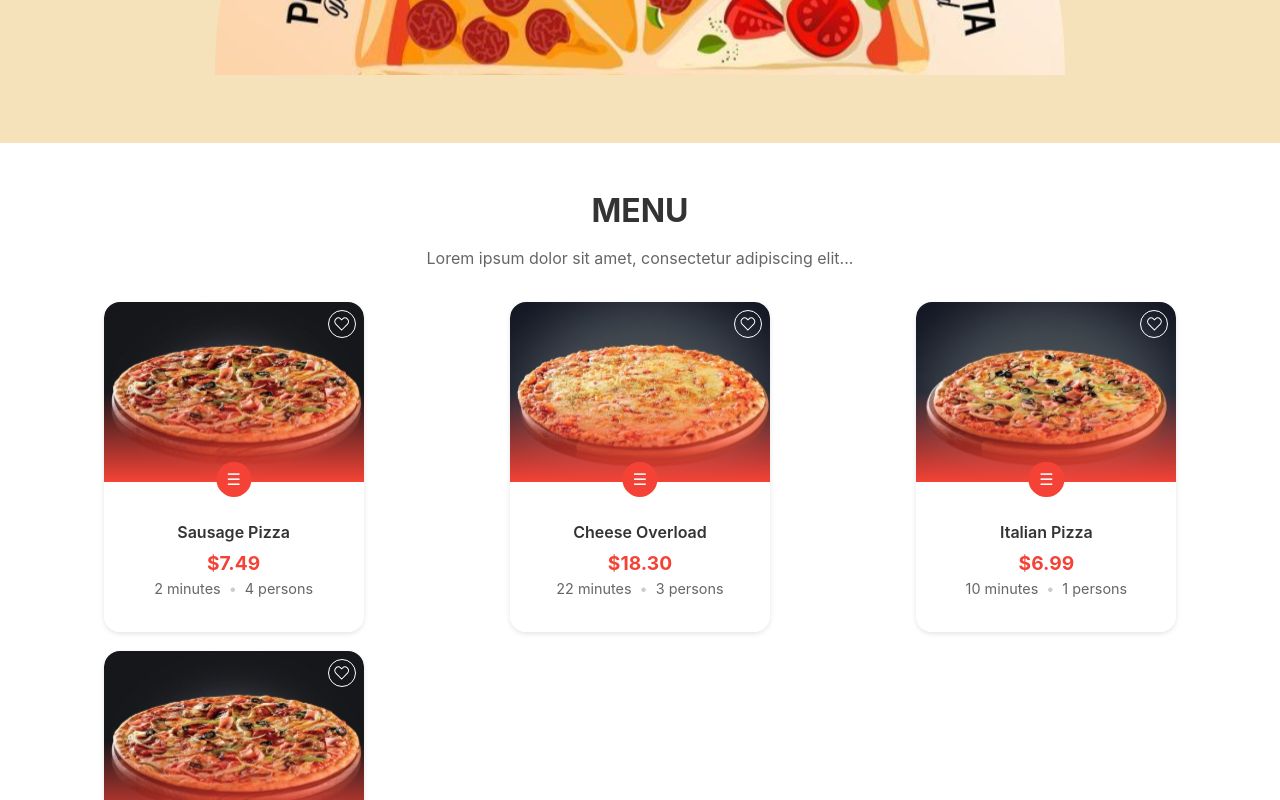
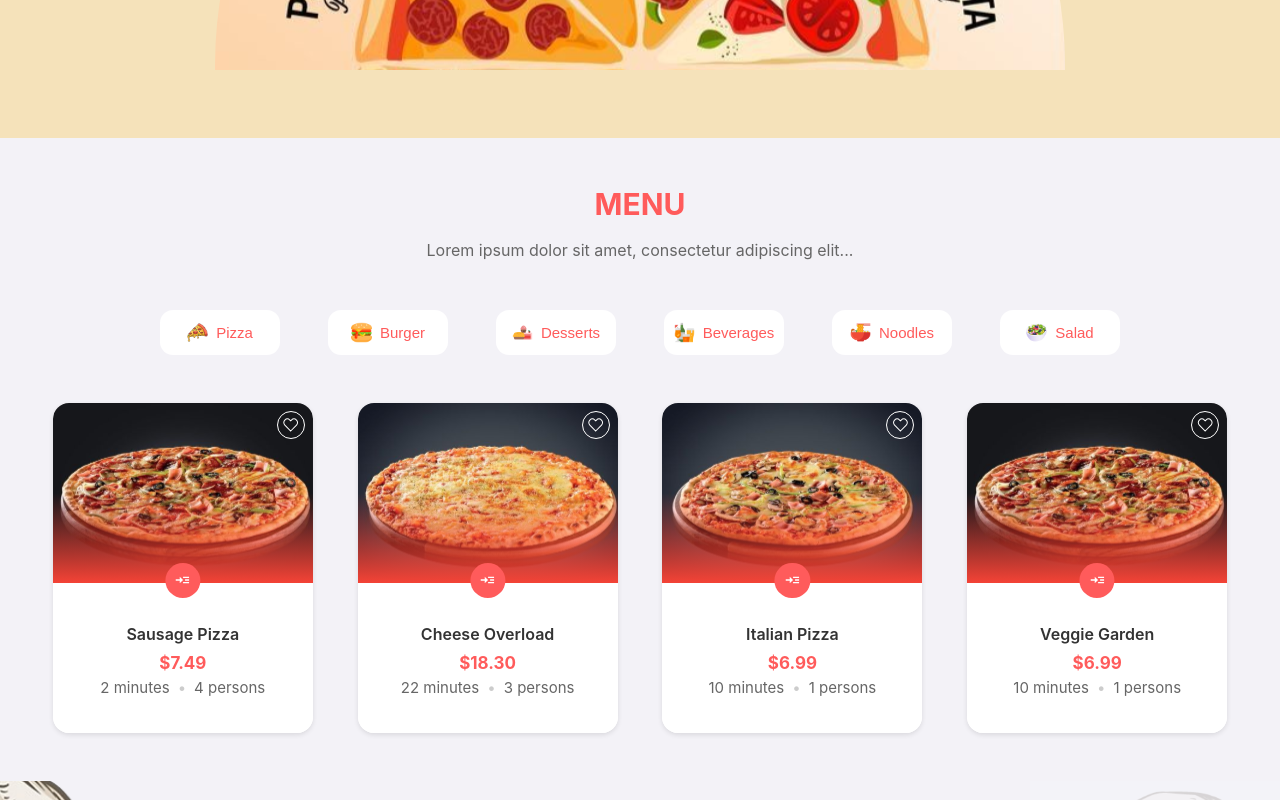
Before and after one commit to baonhi12/restaurant-system-frontend, a React (Create React App) app: page /menu in a window 1280 px wide. Shown: the part 680-1480 px from the top of the page. Built offline with nearby package versions, Linux system fonts and the light colour scheme.

Commit message:
edit layout of user reservation page

```diff
--- a/src/components/usercomponent/MenuPage/MenuCategorySection.js
+++ b/src/components/usercomponent/MenuPage/MenuCategorySection.js
@@ -4,6 +4,13 @@ import PizzaCard from './PizzaCard'; // Cùng thư mục
 import pizzaCard1 from '../../../assets/images/pizza-card-1.svg';
 import pizzaCard2 from '../../../assets/images/pizza-card-2.svg';
 import pizzaCard3 from '../../../assets/images/pizza-card-3.svg';
+import Button from '../../admincomponent/Button';
+import cate_pizza from '../../../assets/images/cate_pizza.png';
+import cate_burger from '../../../assets/images/cate_burger.png';
+import cate_desserts from '../../../assets/images/cate_sweets.png';
+import cate_beverages from '../../../assets/images/cate_drink.png';
+import cate_noodles from '../../../assets/images/cate_ramen.png';
+import cate_salad from '../../../assets/images/cate_salad.png';
 
 function MenuCategorySection() {
   // Dữ liệu mock, mỗi pizza có thêm 'description' riêng
@@ -58,6 +65,15 @@ function MenuCategorySection() {
           Lorem ipsum dolor sit amet, consectetur adipiscing elit...
         </p>
 
+        <div style={styles.filter}>
+            <Button><img src={cate_pizza} alt='cate_pizza' width='21rem' height='21rem' />Pizza</Button>
+            <Button><img src={cate_burger} alt='cate_burger' width='21rem' height='21rem' />Burger</Button>
+            <Button><img src={cate_desserts} alt='cate_desserts' width='21rem' height='21rem' />Desserts</Button>
+            <Button><img src={cate_beverages} alt='cate_beverages' width='21rem' height='21rem' />Beverages</Button>
+            <Button><img src={cate_noodles} alt='cate_noodles' width='21rem' height='21rem' />Noodles</Button>
+            <Button><img src={cate_salad} alt='cate_salad' width='21rem' height='21rem' />Salad</Button>
+        </div>
+
         <div style={styles.grid}>
           {products.map((p) => (
             <PizzaCard
@@ -82,7 +98,7 @@ export default MenuCategorySection;
 
 const styles = {
   section: {
-    backgroundColor: '#fff',
+    backgroundColor: '#F3F2F7',
     textAlign: 'center',
     padding: '3rem 1rem',
   },
@@ -91,11 +107,11 @@ const styles = {
     margin: '0 auto',
   },
   title: {
-    fontSize: '2rem',
+    fontSize: '30px',
     fontWeight: 'bold',
     marginBottom: '1rem',
     textTransform: 'uppercase',
-    color: '#333',
+    color: '#FF5B5B',
   },
   description: {
     fontSize: '1rem',
@@ -104,9 +120,15 @@ const styles = {
     margin: '0 auto 2rem',
     lineHeight: 1.5,
   },
+  filter: {
+    display: 'flex',
+    justifyContent: 'center',
+    gap: '3rem',
+    margin: '3rem 0',
+  },
   grid: {
     display: 'grid',
-    gridTemplateColumns: 'repeat(3, 1fr)',
+    gridTemplateColumns: 'repeat(4, 1fr)',
     gap: '1.2rem',
     justifyItems: 'center',
   },
--- a/src/components/usercomponent/MenuPage/MenuTopSection.js
+++ b/src/components/usercomponent/MenuPage/MenuTopSection.js
@@ -46,7 +46,7 @@ const styles = {
   },
   // Tiêu đề 2 dòng, đậm, màu #333
   title: {
-    fontSize: '2rem',
+    fontSize: '30px',
     fontWeight: 'bold',
     color: '#333',
     margin: 0,
--- a/src/components/usercomponent/MenuPage/PizzaCard.js
+++ b/src/components/usercomponent/MenuPage/PizzaCard.js
@@ -1,6 +1,7 @@
 // src/components/MenuPage/PizzaCard.js
 import React, { useState } from 'react';
 import { useNavigate } from 'react-router-dom';
+import { MdOutlineReadMore } from "react-icons/md";
 
 function PizzaCard({ id, name, price, image, time, persons, description, rating }) {
   // State lưu trạng thái favorite
@@ -50,7 +51,7 @@ function PizzaCard({ id, name, price, image, time, persons, description, rating
 
       {/* Nút hamburger: click => sang trang chi tiết */}
       <button style={styles.hamburgerButton} onClick={handleHamburgerClick}>
-        ☰
+        <MdOutlineReadMore  />
       </button>
 
       {/* Phần dưới: tên, giá, time, persons */}
@@ -136,7 +137,7 @@ const styles = {
     height: '2.2rem',
     borderRadius: '50%',
     border: 'none',
-    backgroundColor: '#f44336',
+    backgroundColor: '#FF5B5B',
     color: '#fff',
     fontSize: '1rem',
     cursor: 'pointer',
@@ -154,22 +155,22 @@ const styles = {
     alignItems: 'center',
   },
   productName: {
-    fontSize: '1rem',
+    fontSize: '16px',
     fontWeight: '600',
     margin: '0.3rem 0',
     color: '#333',
   },
   productPrice: {
-    fontSize: '1.2rem',
+    fontSize: '17px',
     fontWeight: 'bold',
     margin: '0.3rem 0',
-    color: '#f44336',
+    color: '#FF5B5B',
   },
   infoRow: {
     display: 'flex',
     justifyContent: 'center',
     gap: '0.5rem',
-    fontSize: '0.9rem',
+    fontSize: '15px',
     color: '#666',
   },
   dot: {
--- a/src/pages/userpage/MenuDetailPage.js
+++ b/src/pages/userpage/MenuDetailPage.js
@@ -87,12 +87,11 @@ function MenuDetailPage() {
         <span style={styles.breadcrumbItem}>Pizza</span>
       </div>
 
-      {/* Tiêu đề món */}
-      <h1 style={styles.title}>{mainPizza.name}</h1>
-
       <div style={styles.topSection}>
         {/* Cột trái: Thông tin, mô tả, rating */}
         <div style={styles.infoCol}>
+          {/* Tiêu đề món */}
+          <h1 style={styles.title}>{mainPizza.name}</h1>
           <h2 style={styles.price}>${numericPrice.toFixed(2)}</h2>
           <div style={styles.ratingRow}>
             {renderStarRating(mainPizza.rating)}
@@ -153,7 +152,7 @@ export default MenuDetailPage;
 const styles = {
   container: {
     maxWidth: '1200px',
-    margin: '0 auto',
+    margin: '0 5rem',
     padding: '2rem 1rem',
     fontFamily: 'sans-serif',
   },
@@ -169,9 +168,14 @@ const styles = {
   },
   breadcrumbItem: {
     cursor: 'pointer',
+    backgroundColor: '#FF5B5B',
+    color: '#ffffff',
+    padding: '8px 13px',
+    borderRadius: '10px',
+    fontSize: '15px',
   },
   title: {
-    fontSize: '2rem',
+    fontSize: '30px',
     marginBottom: '1rem',
     textTransform: 'capitalize',
     fontWeight: 'bold',
@@ -188,8 +192,8 @@ const styles = {
     flexDirection: 'column',
   },
   price: {
-    fontSize: '2rem',
-    color: '#f44336',
+    fontSize: '30px',
+    color: '#FF5B5B',
     margin: '0 0 1rem',
     fontWeight: 'bold',
   },
@@ -226,6 +230,7 @@ const styles = {
   },
   relatedSection: {
     marginTop: '3rem',
+    borderTop: '1px solid #FF5B5B',
   },
   relatedGrid: {
     display: 'flex',
```
